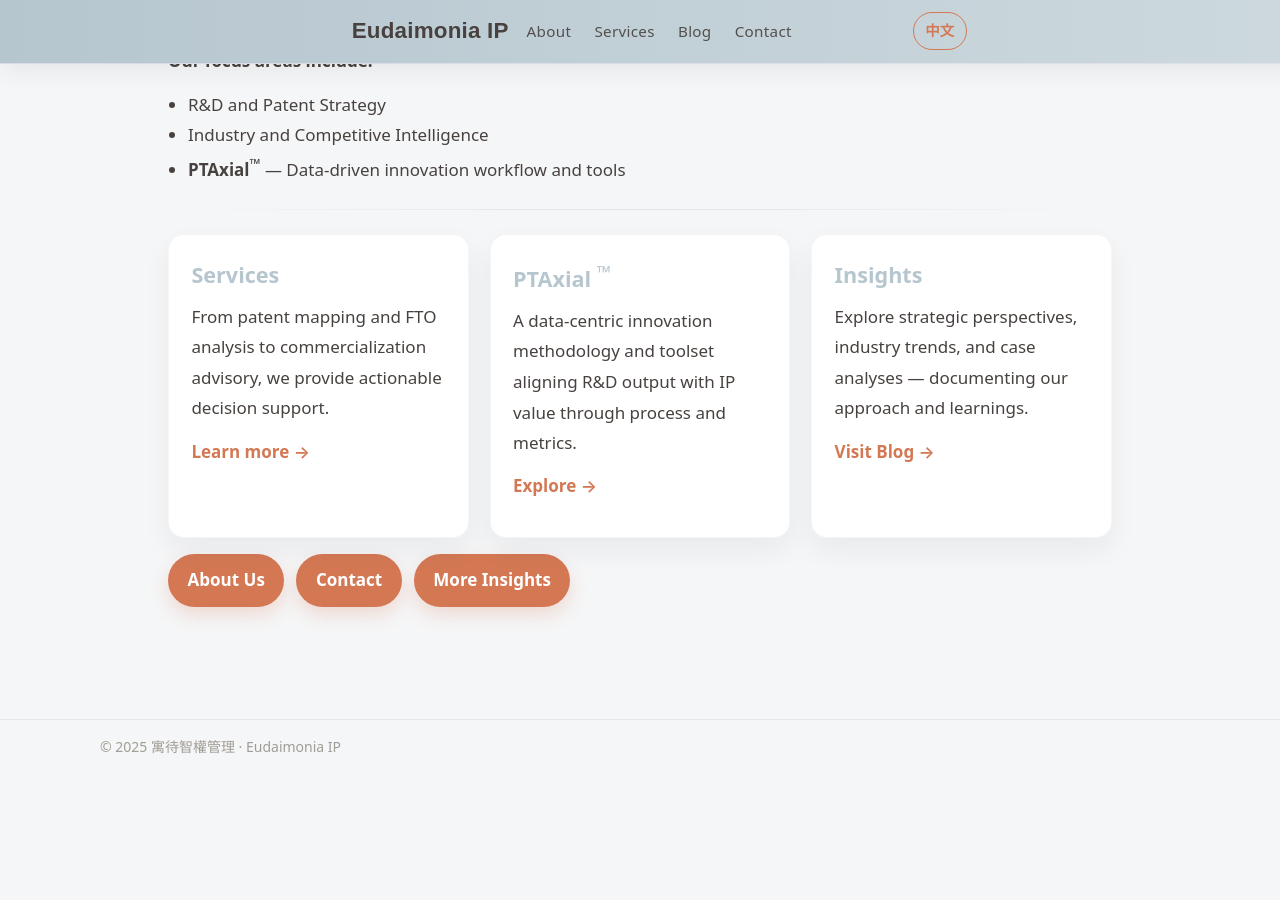
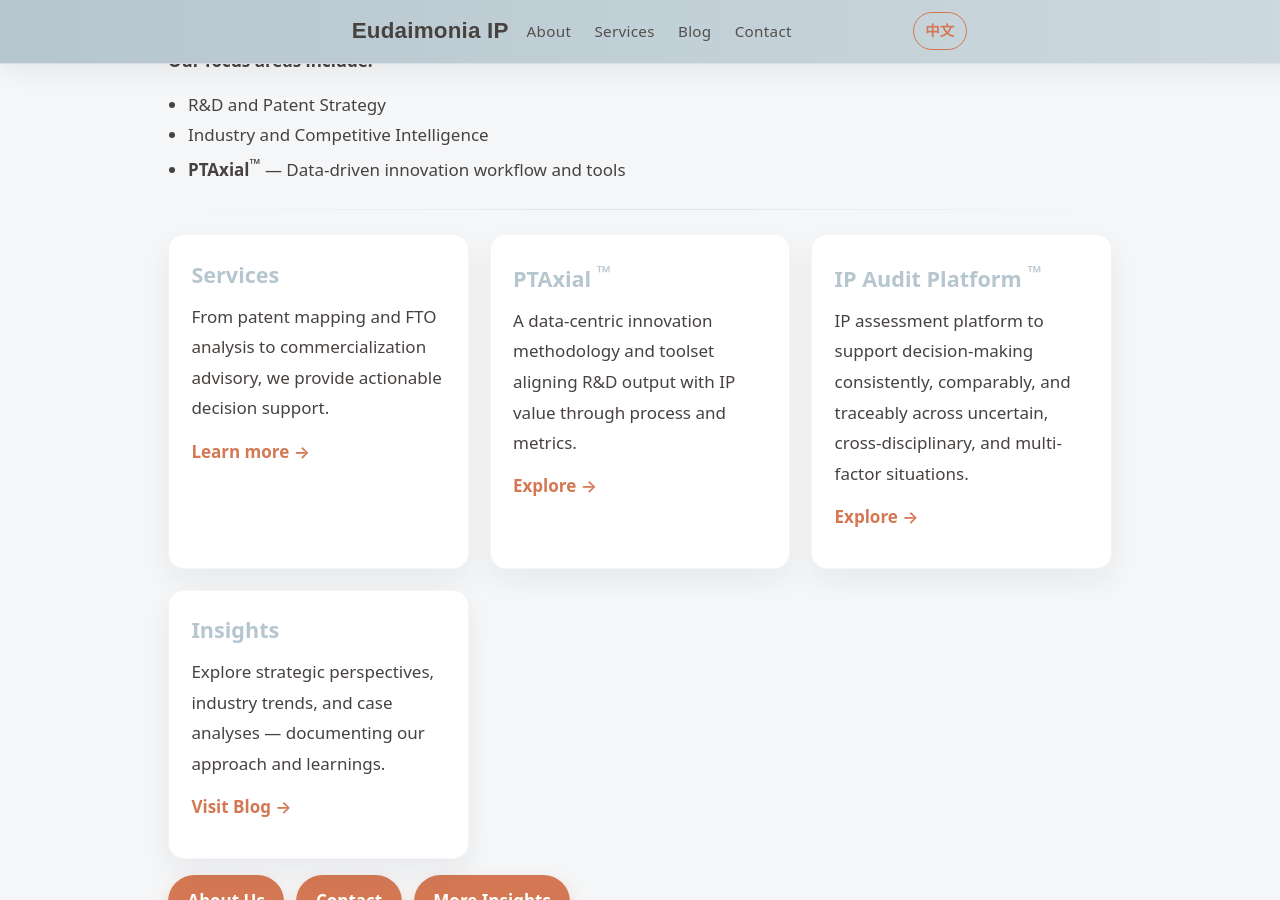
Before and after one commit to nuancenil/udipconsult, a Jekyll site: the page built from en/index.md, in a window 1280 px wide and 900 px high, scrolled down 546 px. Built offline with Jekyll 4.4.1, drawn with Linux system fonts in a browser that asks for light colours; before the commit the page ends 1351 px from its top, so only the background shows below that.

Commit message:
Add IP Audit Platform card with secure external link to en/index.md

```diff
--- a/en/index.md
+++ b/en/index.md
@@ -37,6 +37,11 @@
     <p><a href="{{ '/en/pataxial/' | relative_url }}">Explore →</a></p>
   </div>
   <div class="card">
+    <h3>IP Audit Platform <sup>™</sup></h3>
+    <p>IP assessment platform to support decision-making consistently, comparably, and traceably across uncertain, cross-disciplinary, and multi-factor situations.</p>
+    <p><a href="https://ip-audit.eudaimonia-ip.com" target="_blank" rel="noopener">Explore →</a></p>
+  </div>
+  <div class="card">
     <h3>Insights</h3>
     <p>Explore strategic perspectives, industry trends, and case analyses — documenting our approach and learnings.</p>
     <p><a href="{{ '/en/blog/' | relative_url }}">Visit Blog →</a></p>
```
